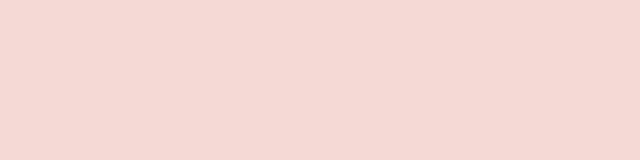
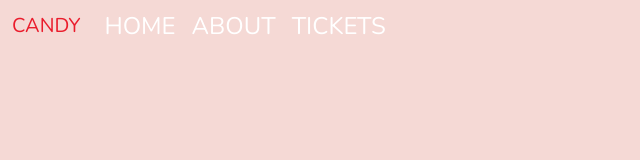
Before and after one commit to mnaiwrit52/Museum-of-Candy-Project, a plain HTML site: page index.html in a window 1280 px wide. Shown: the whole page, without its empty margins (0-640 px from the left). Drawn offline with nearby package versions, Linux system fonts and the light colour scheme.

Commit message:
Added Responsive Navigation Bar

```diff
--- a/app.css
+++ b/app.css
@@ -1,3 +1,21 @@
 body {
     background: #f5d9d5;
+    font-family: "Nunito", sans-serif;
 }
+
+#mainNavbar{
+    font-size: 1.5rem;
+    font-weight: 100;
+}
+
+#mainNavbar .nav-link{
+    color: white;
+}
+
+#mainNavbar .nav-link:hover{
+    color: #ea1c2c;
+}
+
+#mainNavbar .navbar-brand {
+    color: #ea1c2c;
+}
--- a/index.html
+++ b/index.html
@@ -20,6 +20,29 @@
     <title>Museum Of Candy</title>
 </head>
 <body>
+
+    <nav id="mainNavbar" class="navbar navbar-dark navbar-expand-md py-0 fixed-top">
+        <div class="container-fluid">
+            <a href="#" class="navbar-brand">CANDY</a>
+            <button class="navbar-toggler" data-bs-toggle="collapse" data-bs-target="#navLinks" aria-label="Toggle Navigation">
+                <span class="navbar-toggler-icon"></span>
+            </button>
+            <div class="collapse navbar-collapse" id="navLinks">
+                <ul class="navbar-nav">
+                    <li class="nav-item">
+                        <a href="#" class="nav-link">HOME</a>
+                    </li>
+                    <li class="nav-item">
+                        <a href="#" class="nav-link">ABOUT</a>
+                    </li>
+                    <li class="nav-item">
+                        <a href="#" class="nav-link">TICKETS</a>
+                    </li>
+                </ul>
+            </div>
+        </div>
+    </nav>
+
     <!-- Optional JavaScript -->
     <script src="https://cdn.jsdelivr.net/npm/bootstrap@5.1.3/dist/js/bootstrap.bundle.min.js" integrity="sha384-ka7Sk0Gln4gmtz2MlQnikT1wXgYsOg+OMhuP+IlRH9sENBO0LRn5q+8nbTov4+1p" crossorigin="anonymous"></script>
 </body>
```
